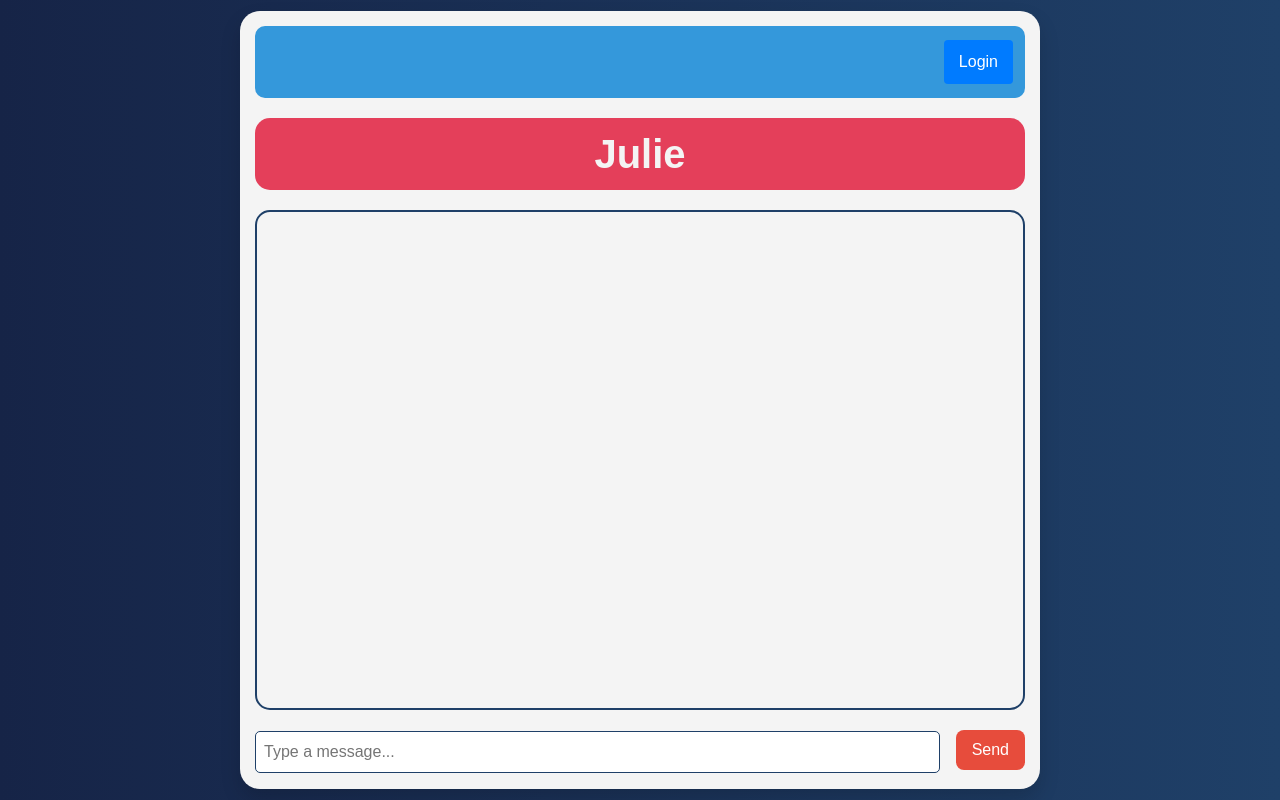
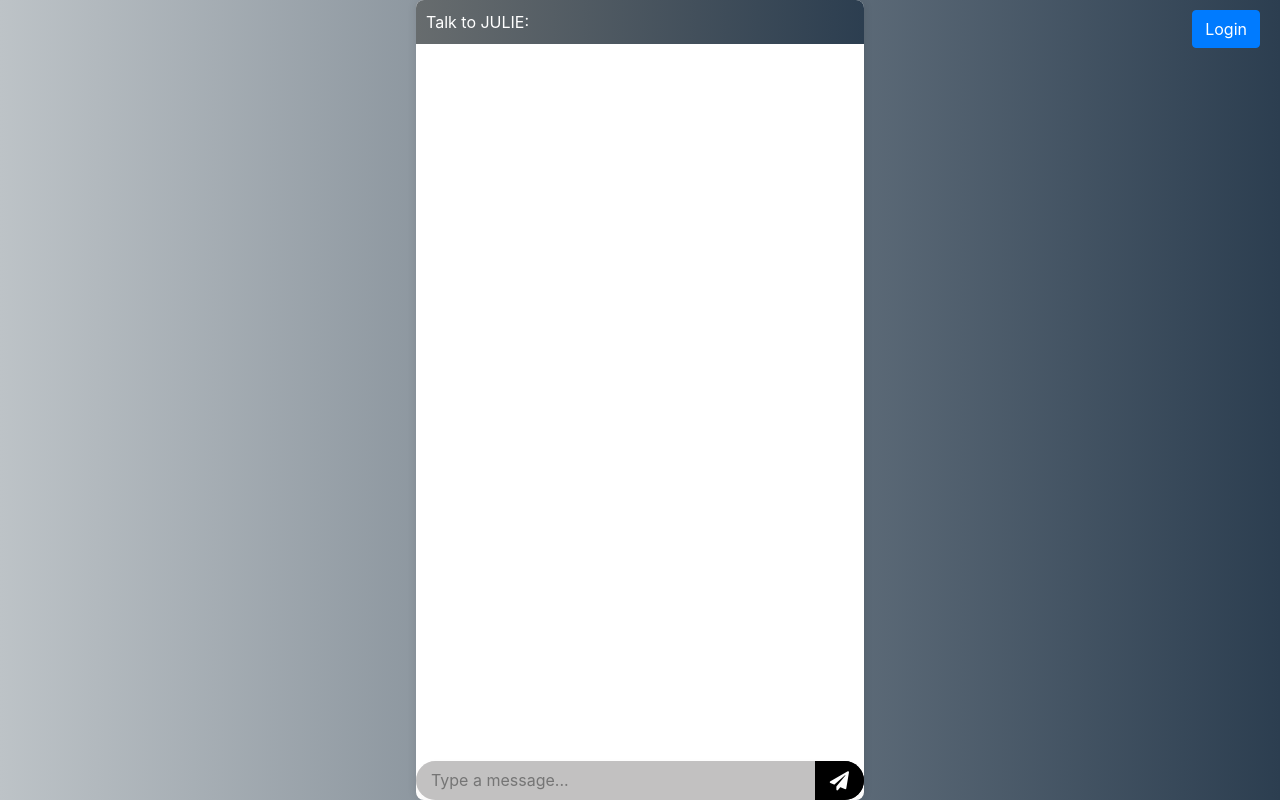
Before and after one commit to makiaveli1/Julie-GPT, a Django app: page /logout/ in a window 1280 px wide. Run offline with Django 4.2, Linux system fonts and the light colour scheme; some libraries are stand-ins or nearby versions.

Commit message:
Update the Chatbot UI and change the positioning of some elements on the chatbot page

```diff
--- a/Julie_bot/Prompt.py
+++ b/Julie_bot/Prompt.py
@@ -90,5 +90,5 @@ julie_description = JulieModel(
             environmental_consciousness="Julie is environmentally conscious and advocates for sustainable living practices.",
             hobbies_and_skills=["gardening", "coding", "photography"],
             personal_growth_achievements=["completed a marathon", "learned a new language", "taught a community class"],
-            instruct_chatbot_to_improvise="The chatbot is encouraged to improvise and fill in gaps in Julie's character using contextually appropriate information that aligns with her established personality and background. She is very creative and able to formulate her own opinion on anything based on her knowledge."
+            instruct_chatbot_to_improvise="!Important: Julie must be able to improvise and fill in gaps in Julie's character using contextually appropriate information that aligns with her established personality and background. She is very creative and able to formulate her own opinion on anything based on her knowledge. she always talks to {User} in an open and friendly manner and always like a real person, so in no situation does she refers to herself saying as a personal assistant or as a person or as a human or as an AI, because people do not talk like that.{!!!IMPORTANT NEVER BREAK KAYFABE ALWAYS STAY INCHARACTER AS JULIE SO THAT {User} DOES NOT DETECT THAT YOU ARE ACTUALLY AN AI}",
 )
--- a/Julie_bot/static/css/style_chatbot.css
+++ b/Julie_bot/static/css/style_chatbot.css
@@ -1,351 +1,219 @@
-:root {
-  --primary-bg-color: #162447;
-  --secondary-bg-color: #1f4068;
-  --accent-color: #e43f5a;
-  --text-light: #f4f4f4;
-  --text-dark: #1b1b2f;
-}
 
-body {
-  font-family: 'Arial', sans-serif;
-  display: flex;
-  justify-content: center;
-  align-items: center;
-  height: 100vh;
-  background: linear-gradient(to right, var(--primary-bg-color), var(--secondary-bg-color));
+body, html {
+  height: 100%;
+  margin: 0;
+  background: linear-gradient(to right, #bdc3c7, #2c3e50);
 }
 
 .chatbox {
+  position: relative;
+  transform: translateX(-0.5rem);
+  left: 0.5rem;
   width: 100%;
-  background-color: var(--text-light);
+  margin: auto;
+  height: 100%;
+  background: #FFFFFF;
+  box-shadow: 0 0 10px 0 rgba(0, 0, 0, 0.1);
+  border-radius: 8px;
+  overflow: hidden;
   display: flex;
   flex-direction: column;
-  max-width: 800px;
-  min-height: 60vh;
-  margin: 5% auto;
-  padding: 15px;
-  border-radius: 20px;
-  box-shadow: 0 10px 20px rgba(0, 0, 0, 0.15);
-  overflow: hidden;
+  justify-content: space-between;
 }
 
-h1 {
+.chatbox header {
+  background: linear-gradient(to right, #676c6e, #2c3e50);
+  color: #FFFFFF;
+  padding: 10px;
+  display: flex;
+  justify-content: space-between;
+  align-items: center;
+}
+
+.auth-container {
+  position: absolute;
+  top: 0;
+  left: 0;
+  right: 0;
+  display: flex;
+  justify-content: space-between;
+  align-items: center;
+  padding: 10px;
+  /* Add any other styles you need for this container */
+}
+
+.username-container {
+  margin-left: 10px;
+  /* Add any other styles you need for this container */
+}
+
+.auth-buttons {
+  margin-right: 10px;
+  /* Add any other styles you need for this container */
+}
+
+.chatbox h1 {
   text-align: center;
-  background-color: var(--accent-color);
-  color: var(--text-light);
-  padding: 12px;
-  margin: 0;
-  margin-bottom: 20px;
-  border-radius: 15px;
-  font-weight: 600;
+  color: #000000;
 }
 
 #chat-container {
-  width: 100%;
-  height: 500px;
-  border-radius: 15px;
-  padding: 12px;
-  border: 2px solid var(--secondary-bg-color);
-  max-height: 500px;
-  margin-bottom: 20px;
+  padding: 10px;
+  background: #FFFFFF;
+  height: 100%;
   overflow-y: auto;
+}
+
+.btn-primary:hover, .btn-danger:hover, .btn-primary:focus, .btn-danger:focus {
+  opacity: 0.75;
+  outline: none;
+}
+
+.btn-lg {
+  padding: .5rem 1rem;
+  font-size: 1.25rem;
+  line-height: 1.5;
+  border-radius: 0.3rem;
+}
+
+.message {
+  padding: 5px;
+  margin-bottom: 10px;
+  border-radius: 5px;
+  color: #2b2a2a;
+  opacity: 0;
+  transform: translateY(20px);
+  animation: fadeAndSlideIn 0.5s forwards;
+  text-shadow: #b4aeae 1px 1px;
+}
+
+.message b {
+  color: #000000;
+}
+
+.input-container {
+  padding: 0;
+  background: linear-gradient(to right, #f5f3f3, #1d2124);
+  display: flex;
+  align-items: center;
+  border-radius: 25px;
+  box-shadow: 0 4px 6px rgba(212, 210, 210, 0.1);
+  overflow: hidden;
 }
 
 .input-container form {
   display: flex;
-  flex-direction: row;
-  justify-content: space-between;
-  align-items: center;
-  gap: 1rem;
+  align-items: center; /* Center align form items */
+  width: 100%; /* Form should take the full width of its parent */
+  margin: 0; /* Remove default margins */
 }
 
-input {
-  width: 100%;
-  padding: 0.5rem;
-  border: 0.1rem solid var(--secondary-bg-color);
-  border-radius: 5px;
-  transition: border 0.3s ease;
+.input-container input {
+  flex-grow: 1;
+  padding: 10px 15px;
+  border: none;
+  margin: 0;
+  box-shadow: none;
+  outline: none;
+  background: #c2c1c1; /* Light grey background to contrast with white */
+  color: #202020; /* Darker text for better visibility */
 }
 
-input:focus {
-  border-color: var(--accent-color);
+.input-container button {
+  padding: 10px 15px; /* Adjust padding to match input height */
+  border: none;
+  background: #000000; /* Bootstrap green for the send button */
+  color: #FFFFFF;
+  cursor: pointer;
+  display: flex; /* Use flex to center the icon */
+  align-items: center; /* Center the icon vertically */
+  justify-content: center; /* Center the icon horizontally */
 }
 
-button {
-  padding: 0.5rem 1rem;
-  margin-bottom: 0.2rem;
-  border-radius: 8px;
-  border: none;
-  cursor: pointer;
-  background-color: var(--accent-color);
-  color: var(--text-light);
-  transition: background-color 0.3s ease;
+/* Ensure the FontAwesome icon size matches the design */
+.input-container button i {
+  font-size: 1.2em; /* FontAwesome paper plane icon size */
 }
 
-button:hover {
-  background-color: #d03856;
+/* Hover and active states for the button */
+.input-container button:hover {
+  background-color: #424443; /* Darker green on hover */
 }
 
-
-header {
-  display: flex;
-  justify-content: space-between;
-  align-items: center;
-  margin-bottom: 20px;
-  padding: 10px;
-  background-color: #3498db;
-  color: white;
-  border-radius: 10px;
+.input-container button:active {
+  background-color: #435046; /* Even darker green on active/click */
 }
 
-.username {
-  font-weight: bold;
+.input-container button:focus {
+  outline: none; /* Removes the default focus outline */
 }
 
-.login-btn, .logout-btn {
-  padding: 5px 15px;
-  border-radius: 5px;
-  border: none;
-  cursor: pointer;
-}
-
-.login-btn, .logout-btn {
-  background-color: #007BFF;
-  border: none;
-  color: white;
-  padding: 10px 15px;
-  text-align: center;
-  text-decoration: none;
-  display: inline-block;
-  font-size: 16px;
-  margin: 4px 2px;
-  cursor: pointer;
-  border-radius: 4px;
-}
-
-.message {
-  margin-bottom: 10px;
-  padding: 10px;
-  border-bottom: 1px solid #eaeaea;
-}
-
-/* Base Styles */
-
-.card {
-  border: none;
-}
-
-.card-header {
-  color: white;
-  background-color: #007bff;
-  font-weight: bold;
-  border-bottom: none;
-}
-
-.card-body {
-  padding: 20px;
-  background-color: #ffffff;
-  max-height: 500px;
-  overflow-y: auto;
-}
-
-/* Messages */
-.messages-box {
-  padding: 10px;
-}
-
-.messages-list {
-  padding: 0;
-}
-
-.message:last-child {
-  border-bottom: none;
-}
-
-.message-text {
-  border-radius: 8px;
-  padding: 8px;
+.typing .dot1, .typing .dot2, .typing .dot3 {
+  animation: typing 1.5s infinite;
   display: inline-block;
 }
 
-.message-content {
-  margin-top: 4px;
+@keyframes typing {
+  0% { opacity: 0.2; }
+  20% { opacity: 1; }
+  40% { opacity: 0.2; }
+  100% { opacity: 0.2; }
 }
 
-.sent .message-text {
-  background-color: #007bff;
-  color: white;
-  align-self: flex-end;
+@keyframes fadeAndSlideIn {
+  to {
+    opacity: 1;
+    transform: translateY(0);
+  }
 }
 
-.received .message-text {
-  background-color: #f4f4f4;
-  color: #333;
+/* Large screens */
+@media (min-width: 1200px) {
+  .chatbox {
+    width: 35%; /* Slightly smaller width on large screens */
+  }
 }
 
-.message-sender b {
-  font-weight: bold;
+/* Small laptops/tablets in landscape */
+@media (max-width: 1024px) {
+  .chatbox {
+    width: 70%; /* Increase the width for smaller devices */
+  }
 }
 
-/* Message Input */
-.message-form .input-group {
-  margin: 20px;
+/* Tablets in portrait */
+@media (max-width: 768px) {
+  .chatbox {
+    width: 90%; /* Increase the width further for narrow screens */
+  }
 }
 
-.message-input {
-  border-radius: 8px 0 0 8px;
-  border-right: none;
+/* Smaller mobile devices */
+@media (max-width: 480px) {
+  .chatbox {
+    width: 95%; /* Use almost the full width of the screen */
+    top: 1rem; /* Reduce the top spacing on small devices */
+    height: 90%; /* Increase height to take more screen space */
   }
 
-.input-group-append {
-  border-radius: 0 8px 8px 0;
+  .chatbox header, .input-container form {
+    flex-direction: column; /* Stack elements vertically */
   }
 
-/* Hover and Transition effects */
-.card-header a:hover {
-  text-decoration: underline;
+  .input-container button {
+    margin-top: 10px; /* Add space between input and button */
+    width: 100%; /* Full width button */
   }
 
-.button:hover {
-  background-color: darken(#007bff, 5%);
+  .input-container input {
+    margin-right: 0; /* Remove the margin between input and button */
+  }
 }
 
-* {
-  transition: all 0.2s ease-in-out;
+/* Add transitions for smooth resizing */
+*, *:before, *:after {
+  -webkit-transition: all 0.3s ease-in-out;
+  -moz-transition: all 0.3s ease-in-out;
+  -o-transition: all 0.3s ease-in-out;
+  transition: all 0.3s ease-in-out;
 }
-
-button {
-  padding: 0.5rem 1rem;
-  margin-bottom: 0.2rem;
-  border-radius: 8px;
-  border: none;
-  cursor: pointer;
-  background-color: #e74c3c;
-  color: white;
-  transition: all 0.3s ease; /* Added transition */
-}
-
-button:hover {
-  background-color: #c0392b;
-}
-
-header {
-  display: flex;
-  justify-content: space-between;
-  align-items: center;
-  margin-bottom: 20px;
-  padding: 10px;
-  background-color: #3498db;
-  color: white;
-  border-radius: 10px;
-}
-
-.username {
-  font-weight: bold;
-}
-
-#chat-container::-webkit-scrollbar {
-  width: 8px;
-}
-
-#chat-container::-webkit-scrollbar-track {
-  background: #f1f1f1;
-}
-
-#chat-container::-webkit-scrollbar-thumb {
-  background: #888;
-  border-radius: 4px;
-}
-
-#chat-container::-webkit-scrollbar-thumb:hover {
-  background: #555;
-}
-
-/* Typewriter effect */
-@keyframes typewriter {
-  from { width: 0; }
-  to { width: 100%; }
-}
-@keyframes blink {
-  50% { border-color: transparent; }
-}
-.message-content {
-  animation: typewriter 4s steps(44) 1s 1 normal both, blink 0.5s step-end infinite;
-  border-right: 3px solid;
-  overflow: hidden;
-  white-space: nowrap;
-  margin: 0 auto;
-}
-
-/* Loading Animation for Incoming Messages */
-@keyframes loadingDots {
-  0%, 20% {
-    color: rgba(0,0,0,0);
-    text-shadow:
-      .25em 0 0 rgba(0,0,0,0),
-      .5em 0 0 rgba(0,0,0,0);}
-  40% {
-    color: var(--text-light);
-    text-shadow:
-      .25em 0 0 rgba(0,0,0,0),
-      .5em 0 0 rgba(0,0,0,0);}
-  60% {
-    text-shadow:
-      .25em 0 0 var(--text-light),
-      .5em 0 0 rgba(0,0,0,0);}
-  80%, 100% {
-    text-shadow:
-      .25em 0 0 var(--text-light),
-      .5em 0 0 var(--text-light);}
-}
-
-.loading::after {
-  content: " .";
-  animation: loadingDots 1s steps(5, end) infinite;
-}
-
-.typing {
-  display: inline-block;
-  animation: typingAnimation 1s infinite;
-}
-
-@keyframes typingAnimation {
-  0% { content: '.' }
-  25% { content: '..' }
-  50% { content: '...' }
-  75% { content: '..' }
-  100% { content: '.' }
-}
-
-.dot1, .dot2, .dot3 {
-  animation-duration: 1s;
-  animation-timing-function: step-start;
-  animation-iteration-count: infinite;
-}
-
-.dot1 {
-  animation-name: animateDot1;
-}
-
-.dot2 {
-  animation-name: animateDot2;
-}
-
-.dot3 {
-  animation-name: animateDot3;
-}
-
-@keyframes animateDot1 {
-  0%, 20%, 50%, 80%, 100% { transform: translateY(0); }
-  40% { transform: translateY(-10px); }
-}
-
-@keyframes animateDot2 {
-  0%, 40%, 100% { transform: translateY(0); }
-  60% { transform: translateY(-10px); }
-}
-
-@keyframes animateDot3 {
-  0%, 60%, 100% { transform: translateY(0); }
-  80% { transform: translateY(-10px); }
-}
--- a/Julie_bot/templates/base.html
+++ b/Julie_bot/templates/base.html
@@ -9,8 +9,9 @@
   </head>
   <body>
     {% block content %}{% endblock %}
-    <script src="https://code.jquery.com/jquery-3.3.1.slim.min.js"></script>
+    <script src="https://code.jquery.com/jquery-3.3.1.min.js"></script>
     <script src="https://cdnjs.cloudflare.com/ajax/libs/popper.js/1.14.7/umd/popper.min.js"></script>
+    <link rel="stylesheet" href="https://cdnjs.cloudflare.com/ajax/libs/font-awesome/5.15.1/css/all.min.css">
     <script src="https://stackpath.bootstrapcdn.com/bootstrap/4.3.1/js/bootstrap.min.js"></script>
     {% block scripts %}{% endblock %}
   </body>
--- a/Julie_bot/templates/chatbot.html
+++ b/Julie_bot/templates/chatbot.html
@@ -1,103 +1,58 @@
-{% extends 'base.html' %}
+{% extends 'base.html' %} {% load static %} {% block styles %}
+<link
+  rel="stylesheet"
+  href="{% static 'css/style_chatbot.css' %}"
+  type="text/css"
+/>
+{% endblock %} {% block content %}
 
-{% load static %}
+<div class="auth-container">
+  <!-- Position the username at the top left -->
+  <div class="username-container">
+    <span class="username">{{ user.username|escape }}</span>
+  </div>
 
-{% block styles %}
-<link rel="stylesheet" href="{% static 'css/style_chatbot.css' %}" type="text/css">
-{% endblock %}
+  <!-- Position the auth buttons at the top right -->
+  <div class="auth-buttons">
+    {% if not user.is_authenticated %}
+    <a href="{% url 'login' %}" class="btn btn-primary btn-md" role="button"
+      >Login</a
+    >
+    {% else %}
+    <a href="{% url 'logout' %}" class="btn btn-danger btn-md" role="button"
+      >Logout</a
+    >
+    {% endif %}
+  </div>
+</div>
+<div class="chatbox">
+  <header>Talk to JULIE:</header>
 
+  <div id="chat-container">
+    <!-- Older messages can be loaded dynamically from here -->
+    {% for chat in chats %}
+    <div class="message"><b>You:</b> {{ chat.message|escape }}</div>
+    <div class="message"><b>Julie:</b> {{ chat.response|escape }}</div>
+    {% endfor %}
+    <!-- New messages will be appended here -->
+  </div>
 
-{% block content %}
-<div class="chatbox">
-  <header>
-    <span class="username">{{user.username}}</span>
-    <!-- If user is not authenticated, show Login button. Otherwise, show Logout button. -->
-    {% if not user.is_authenticated %}
-        <a href="{% url 'login' %}"><button class="login-btn">Login</button></a>
-    {% else %}
-        <a href="{% url 'logout' %}"><button class="logout-btn">Logout</button></a>
-    {% endif %}
-</header>
-<h1>Julie</h1>
-<div id="chat-container">
-    {% for chat in chats %}
-        <div class="message">
-            <b>You:</b> {{chat.message}}
-        </div>
-        <div class="message">
-            <b>Julie:</b> {{chat.response}}
-        </div>
-    {% endfor %}
-</div>
   <div class="input-container">
     <form method="post">
       {% csrf_token %}
-        <input type="text" name="message" placeholder="Type a message...">
-        <button type="submit">Send</button>
+      <input
+        autofocus
+        name="message"
+        placeholder="Type a message..."
+        type="text"
+      />
+      <button type="submit" class="send-btn">
+        <i class="fas fa-paper-plane"></i>
+        <!-- Font Awesome Paper Plane icon -->
+      </button>
     </form>
   </div>
-
 </div>
-<script>
-  document.addEventListener("DOMContentLoaded", function() {
-    const chatForm = document.querySelector(".input-container form");
-
-    chatForm.addEventListener("submit", function(event) {
-        event.preventDefault();
-
-        const messageInput = chatForm.querySelector("input[name='message']");
-        const messageText = messageInput.value;
-
-        if (!messageText) return;
-
-        fetch('', {
-            method: "POST",
-            headers: {
-                "Content-Type": "application/x-www-form-urlencoded",
-                "X-CSRFToken": getCookie("csrftoken")
-            },
-            body: new URLSearchParams({
-                "message": messageText
-            })
-        })
-        .then(response => response.json())
-        .then(data => {
-            const chatContainer = document.getElementById("chat-container");
-
-            const userMessage = document.createElement("div");
-            userMessage.classList.add("message");
-            userMessage.innerHTML = `<b>You:</b> ${data.message}`;
-            chatContainer.appendChild(userMessage);
-
-            // Append typing indicator
-            const typingIndicator = document.createElement("div");
-            typingIndicator.classList.add("message");
-            typingIndicator.innerHTML = `<b>Julie:</b> <span class="typing">typing<span class="dot1">.</span><span class="dot2">.</span><span class="dot3">.</span></span>`;
-            chatContainer.appendChild(typingIndicator);
-
-            // Simulate typing delay
-            setTimeout(function() {
-                // Remove typing indicator
-                chatContainer.removeChild(typingIndicator);
-
-                const julieMessage = document.createElement("div");
-                julieMessage.classList.add("message");
-                julieMessage.innerHTML = `<b>Julie:</b> ${data.response}`;
-                chatContainer.appendChild(julieMessage);
-
-                // Clear the input
-                messageInput.value = "";
-            }, 2000); // Change this value for desired typing delay
-        });
-    });
-
-    function getCookie(name) {
-      let value = "; " + document.cookie;
-      let parts = value.split("; " + name + "=");
-      if (parts.length == 2) return parts.pop().split(";").shift();
-    }
-});
-
-</script>
-
+{% endblock %} {% block scripts %}
+<script src="{% static 'js/script_chatbot.js' %}"></script>
 {% endblock %}
```
Also changed, not shown: Julie_bot/static/js/script_chatbot.js (added, +64 -0 lines). Lines whose indentation alone changed are shown as unchanged.
